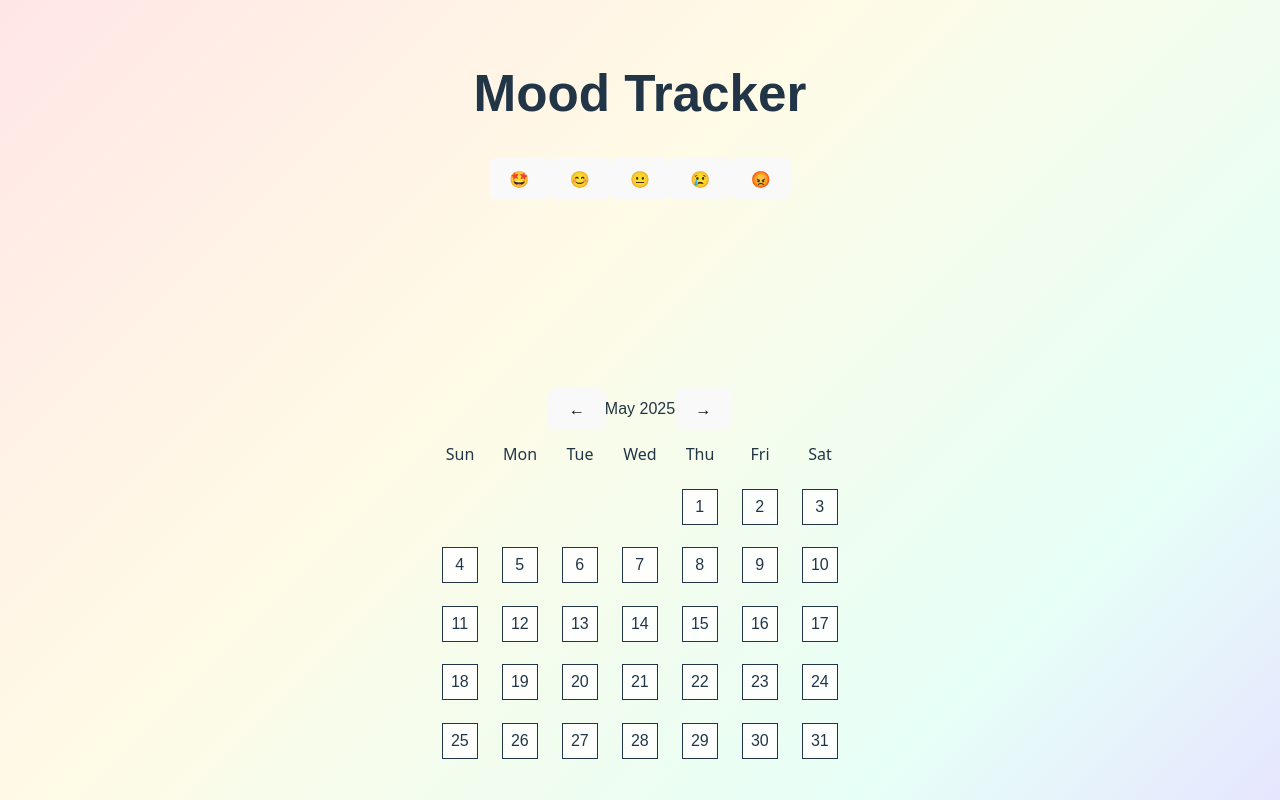
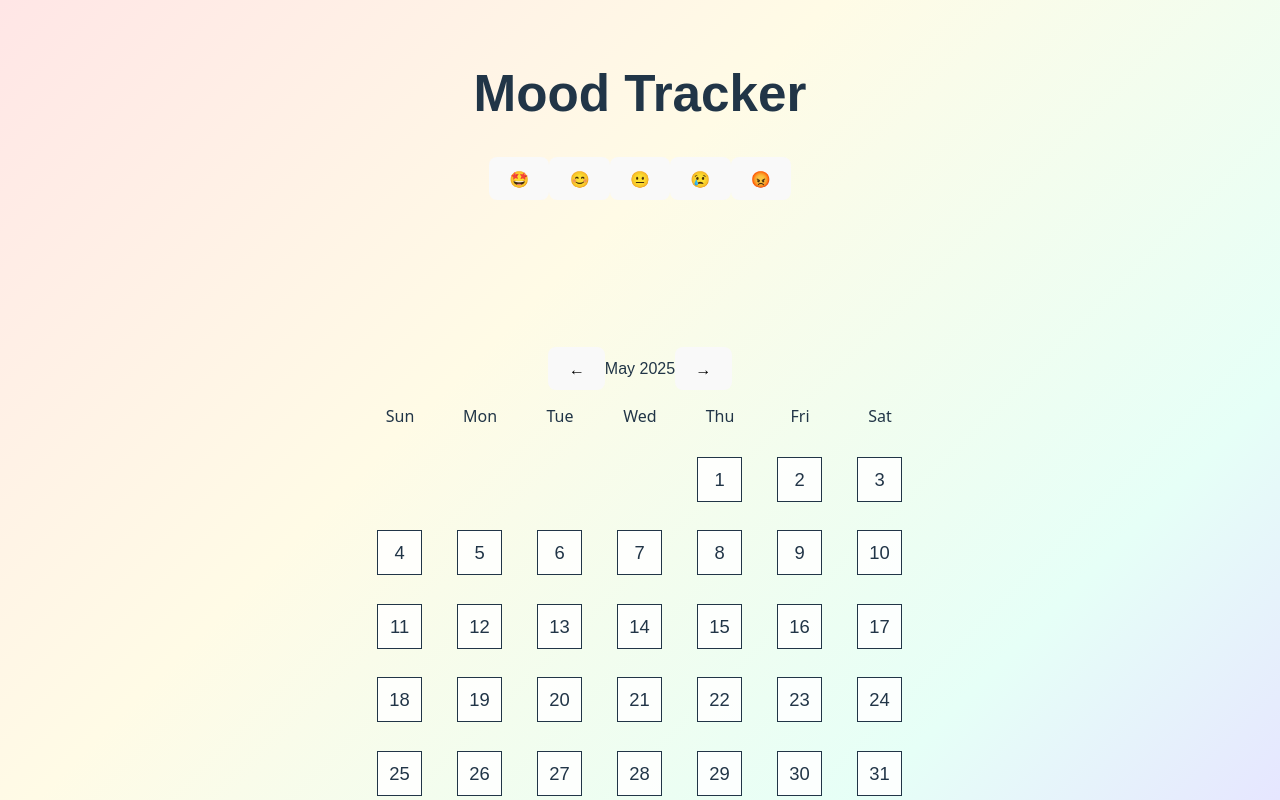
Before and after one commit to agargi007/mood-tracker-, a Vue app: page /tracker in a window 1280 px wide. Both pictures are taken after a click on the button "Got it!". Shown: the top 800 px of the page. Built offline with nearby package versions, Linux system fonts and the light colour scheme.

Commit message:
Increase calendar size to medium for better visibility and usability

```diff
--- a/src/components/CalendarGrid.vue
+++ b/src/components/CalendarGrid.vue
@@ -6,7 +6,7 @@
       <button @click="nextMonth" class="px-3 py-1 rounded bg-pink-200 text-gray-800 font-semibold shadow hover:bg-pink-300 transition">&#8594;</button>
     </div>
     <MonthPicker v-if="showMonthPicker" :month="displayMonth" :year="displayYear" @select="onMonthYearSelect" @close="showMonthPicker = false" />
-    <div class="grid grid-cols-7 gap-1 mx-auto text-center animate-slide-up-calendar calendar-box-small">
+    <div class="grid grid-cols-7 gap-2 mx-auto text-center animate-slide-up-calendar calendar-box-medium">
       <div v-for="day in weekDays" :key="day" class="font-semibold text-gray-500">
         {{ day }}
       </div>
@@ -110,17 +110,17 @@ function cellBgStyle(moodObj) {
   if (!moodObj) {
     return {
       background: 'rgba(255,255,255,0.85)',
-      minWidth: '2.1rem',
-      minHeight: '2.1rem',
-      fontSize: '1rem',
+      minWidth: '2.7rem',
+      minHeight: '2.7rem',
+      fontSize: '1.15rem',
     }
   }
   let color = moodColors[moodObj.value] || 'rgba(255,255,255,0.85)';
   return {
     background: color,
-    minWidth: '2.1rem',
-    minHeight: '2.1rem',
-    fontSize: '1rem',
+    minWidth: '2.7rem',
+    minHeight: '2.7rem',
+    fontSize: '1.15rem',
     transition: 'background 0.3s',
   }
 }
@@ -132,14 +132,14 @@ function cellBgStyle(moodObj) {
   background: transparent;
 }
 
-/* Smaller calendar grid for compact view */
-.calendar-box-small {
-  width: 420px;
-  height: 340px;
-  max-width: 95vw;
-  max-height: 60vw;
-  min-width: 240px;
-  min-height: 220px;
+/* Medium calendar grid for better fit */
+.calendar-box-medium {
+  width: 560px;
+  height: 420px;
+  max-width: 98vw;
+  max-height: 70vw;
+  min-width: 320px;
+  min-height: 280px;
   box-sizing: border-box;
   background: transparent;
   align-items: center;
```
